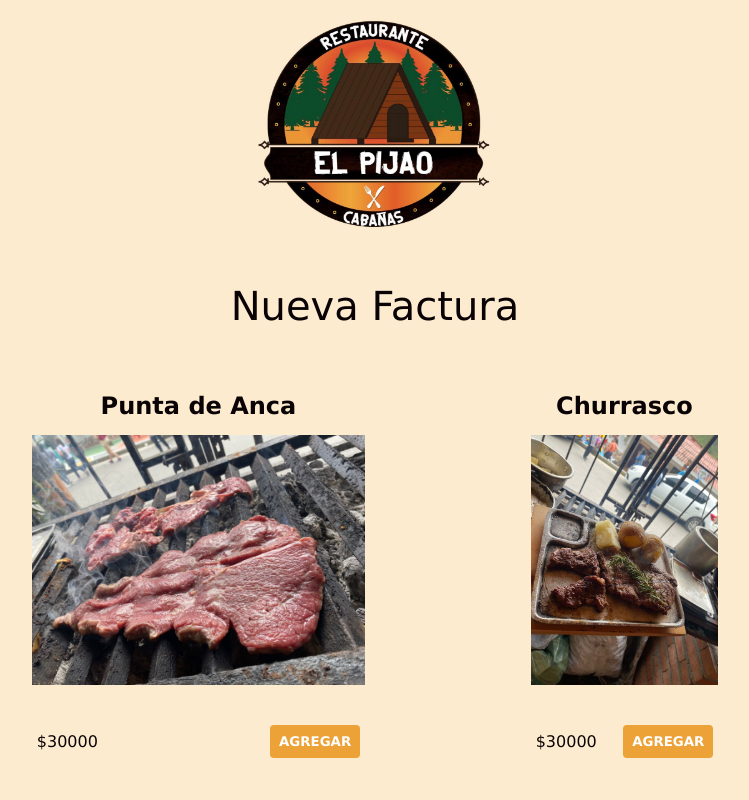
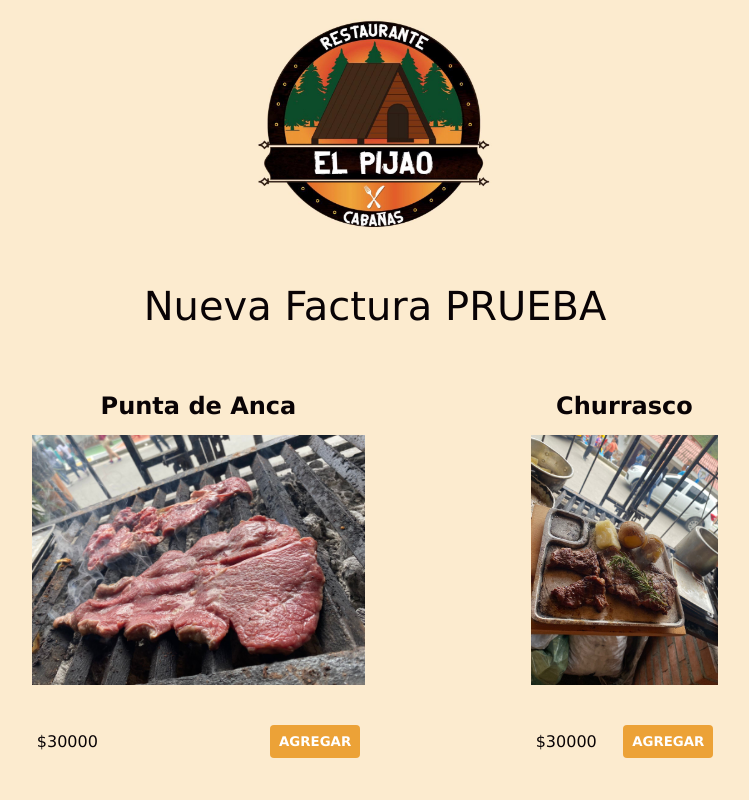
Before and after one commit to Keny-Alejandro/elpijaojuntas.github.io, a website: page index.html in a window 1280 px wide. Shown: the top 800 px of the page, without its empty margins (265-1014 px from the left). Drawn offline with Linux system fonts and the light colour scheme.

Commit message:
Add files via upload

```diff
--- a/index.html
+++ b/index.html
@@ -6,7 +6,7 @@
         <meta name="viewport" content="width=device-width, initial-scale=1.0">
         <link rel="stylesheet" href="styles.css"/>
         <link rel="icon" href="img/pijao.jpg" type="image/jpg">
-        <title>Restaurante El Pijao PRUEBA IMPRESIÓN</title>
+        <title>Restaurante El Pijao</title>
     </head>
     <style>
         /* Estilos adicionales para la impresión */
@@ -73,7 +73,7 @@
     <body>
         <section class="container content-section">
             <img src="img/pijao.jpg" style="height: 250px; width: 250px; display: block; margin: auto;"></img>
-            <h2 class="section-header">Nueva Factura</h2>
+            <h2 class="section-header">Nueva Factura PRUEBA</h2>
             <div class="shop-items">
             </div>
         </section>
```
